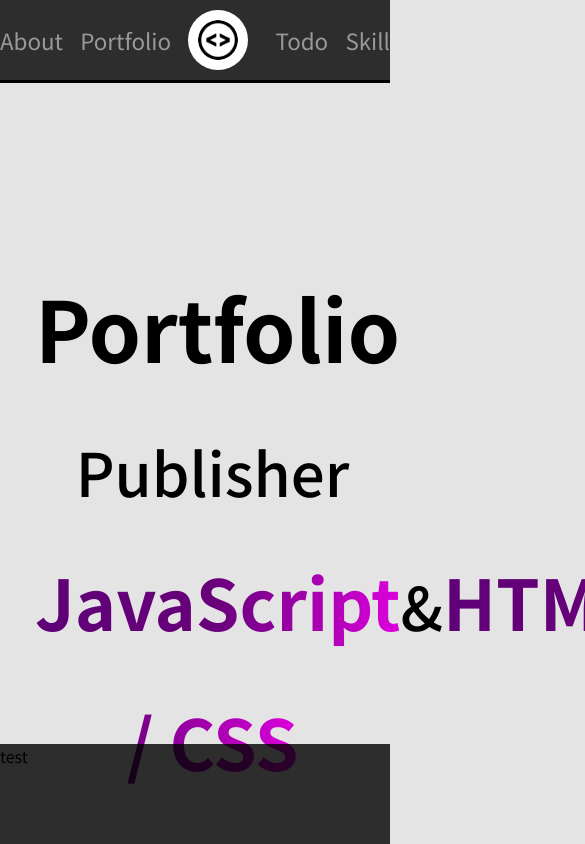
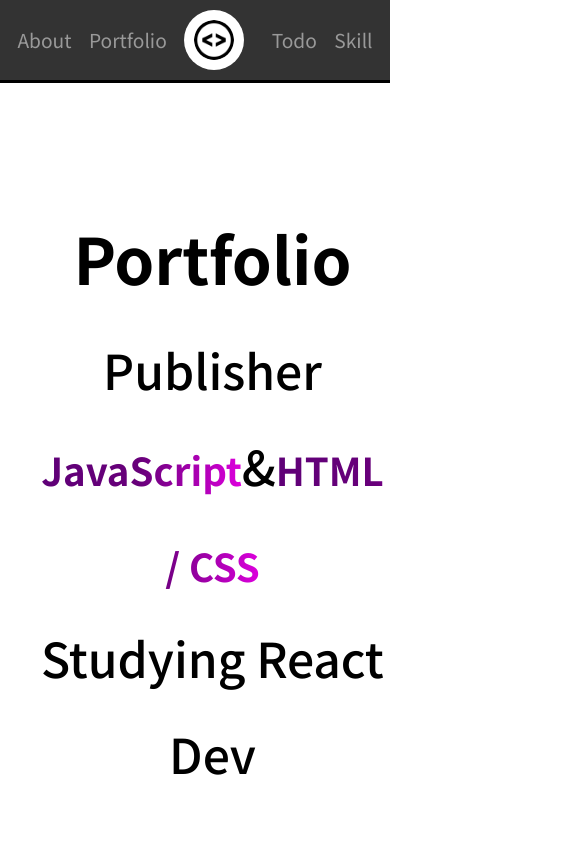
Before and after one commit to Kimminguk-kor/Kimminguk_react_code, a React (Create React App) app: page / in a window 390 px wide. Shown: the top 844 px of the page, 585 px wide, since content can reach past the window. Built offline with nearby package versions, Linux system fonts and the light colour scheme.

Commit message:
Add files via upload

```diff
--- a/src/App.css
+++ b/src/App.css
@@ -1,7 +1,5 @@
 @import url('https://fonts.googleapis.com/css2?family=Noto+Sans+KR:wght@300;400;500;700;900&display=swap');
-body{
-  background: #e4e4e4;
-}
+
 *{
   margin:0;
   padding:0;
@@ -46,12 +44,9 @@
   width:100%;
   z-index: 10;
 }
-#nav>li{
-  /* margin:30px; */
-}
 #nav>li>a{
   color:#999;
-  font-size:1.4em;
+  font-size:1.3em;
 }
 #nav>li:hover>a{
   color: white;
@@ -73,7 +68,7 @@
   width:100%;
 }
 .container{
-  padding:60px 0;
+  padding:70px 0;
 }
 
 .innerBox>.titleBox{
@@ -84,7 +79,7 @@
   padding-left: 35px;
 }
 .titleBox>div {
-  margin: 100px auto;
+  margin: 40px auto;
   line-height: 2;
 }
 .homeImg{
@@ -95,17 +90,17 @@
   overflow: hidden;
 }
 .titleBox>div>p:first-child{
-  font-size: 84px;
+  font-size: 4em;
   font-weight: 700;
 }
 .titleBox>div>p {
-  font-size: 60px;
+  font-size: 3em;
   font-weight: 500;
 }
 
 .titleBox>div>.maskText>.mask {
   font-weight: 700;
-  font-size: 70px;
+  font-size:1.6em;
   background: rgb(95,0,119); /* Old browsers */
   background: -moz-linear-gradient(left,  rgba(95,0,119,1) 0%, rgba(104,0,122,1) 49%, rgba(221,0,221,1) 100%); /* FF3.6-15 */
   background: -webkit-linear-gradient(left,  rgba(95,0,119,1) 0%,rgba(104,0,122,1) 49%,rgba(221,0,221,1) 100%); /* Chrome10-25,Safari5.1-6 */
@@ -119,9 +114,29 @@
 
 footer{
   background: rgba(0, 0, 0, 0.8);
-  height: 100px;
+  height: 160px;
   width:100%;
-  bottom:0;
-  left:0;
-  position: absolute;
 }
+.footerText>p{
+  color:white;
+  text-align: center;
+  font-size:0.8em;
+  font-weight: 400;
+  line-height: 2;
+  padding-top:20px;
+}
+
+@media screen and (max-width:1280px) {
+  #nav{
+    justify-content: space-evenly;
+  }
+}
+
+@media screen and (max-width:768px) {
+  #nav>li>a{
+    font-size:1.2em;
+  }
+  .titleBox>div>.maskText>.mask{
+    font-size:0.8em;
+  }
+}
```
Also changed, not shown: src/App.js (line endings or trailing spaces), src/index.css (line endings or trailing spaces), src/index.js (line endings or trailing spaces), src/reportWebVitals.js (line endings or trailing spaces), src/setupTests.js (line endings or trailing spaces), 1 other file (tests, documents, lock files or other folders).
